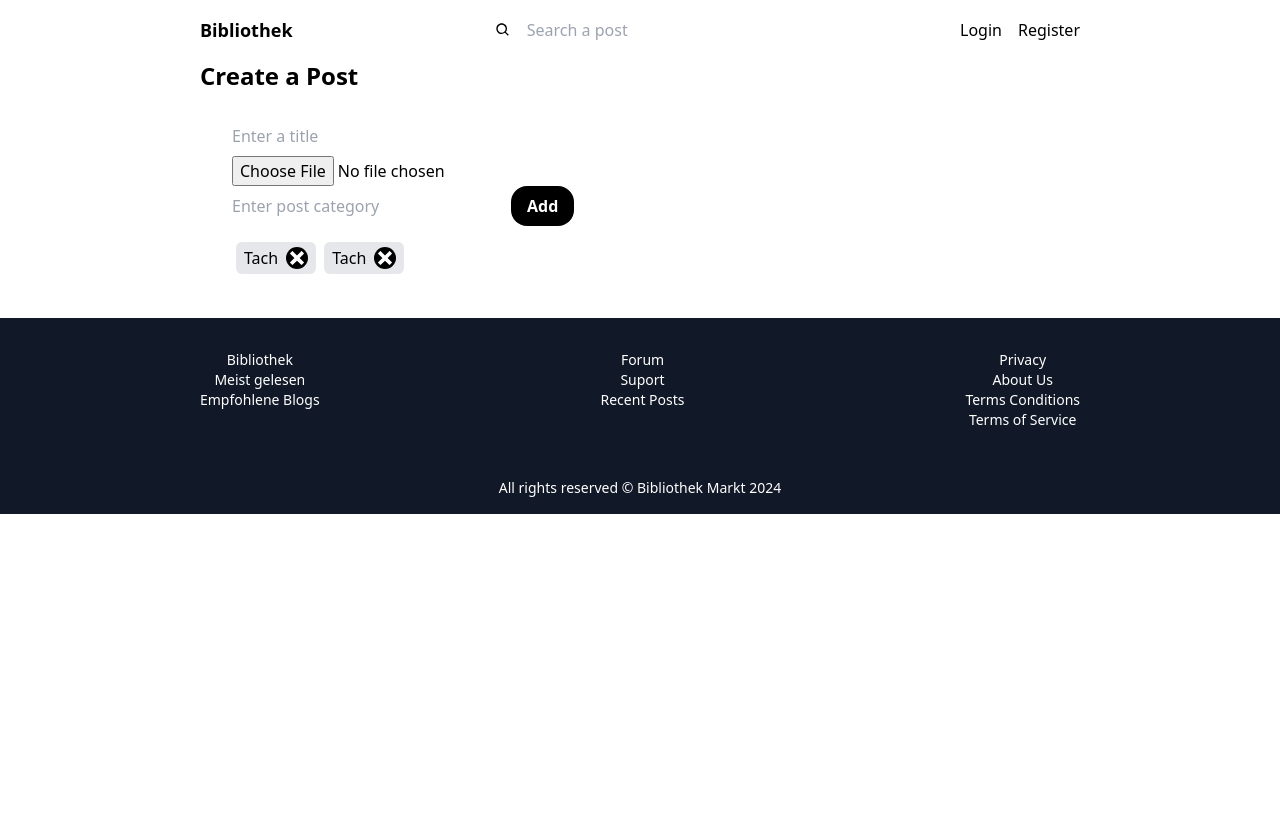
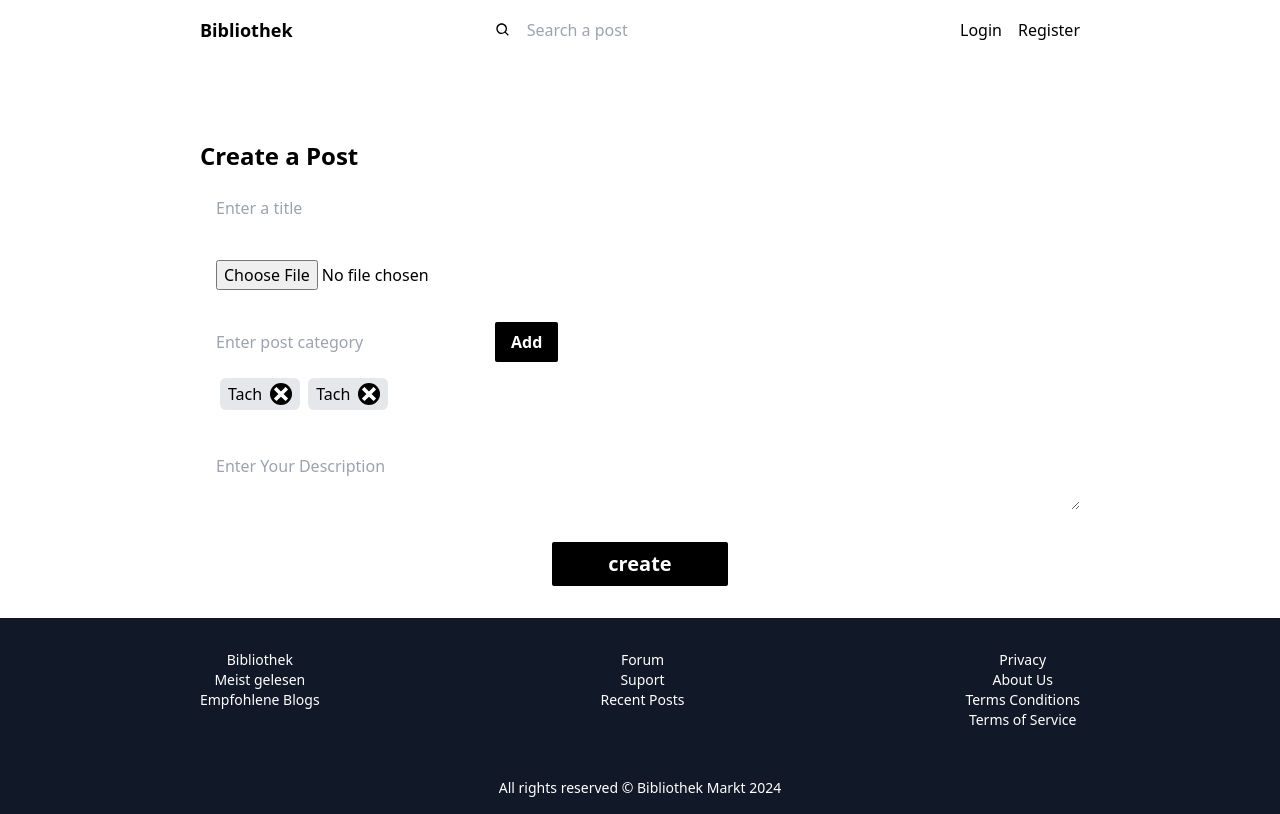
Before and after one commit to alisawiali/Biblothek-Spandau, a React (Vite) app in the folder frontend/: page /write in a window 1280 px wide. Built offline with nearby package versions, Linux system fonts and the light colour scheme.

Commit message:
Untl styled

```diff
--- a/frontend/src/pages/CreatePost.jsx
+++ b/frontend/src/pages/CreatePost.jsx
@@ -6,9 +6,10 @@ const CreatePost = () => {
   return (
     <div>
       <Navbar />
-      <div className="px-6 md:px-[200px] mb-8 ">
+      {/*   <div className=" mx-auto mt-20 bg-gray-200 p-4"> */}
+      <div className=" px-6 md:px-[200px] mt-20 ">
         <h1 className="font-bold md:text-2xl text-xl">Create a Post</h1>
-        <form className="flex flex-col px-4 py-2 outline-none mt-4">
+        <form className="w-full flex flex-col space-y-4 md:space-y-8 mt-4  ">
           <input
             type="text"
             placeholder="Enter a title"
@@ -22,7 +23,7 @@ const CreatePost = () => {
                 className="px-4 py-2 outline-none"
                 placeholder="Enter post category "
               />
-              <div className="bg-black text-white px-4 py-2 font-semibold cursor-pointer rounded-2xl">
+              <div className="bg-black text-white px-4 py-2 font-semibold cursor-pointer rounded-sm">
                 Add
               </div>
             </div>
@@ -42,6 +43,15 @@ const CreatePost = () => {
               </div>
             </div>
           </div>
+          <textarea
+            roes={15}
+            cols={30}
+            className="px-4 py-2 outline-none"
+            placeholder="Enter Your Description"
+          />
+          <button className="bg-black w-full md:w-[20%] mx-auto text-white  font-semibold px-4 py-2 md:text-xl text-lg rounded-sm">
+            create
+          </button>
         </form>
       </div>
       <Footer />
```
